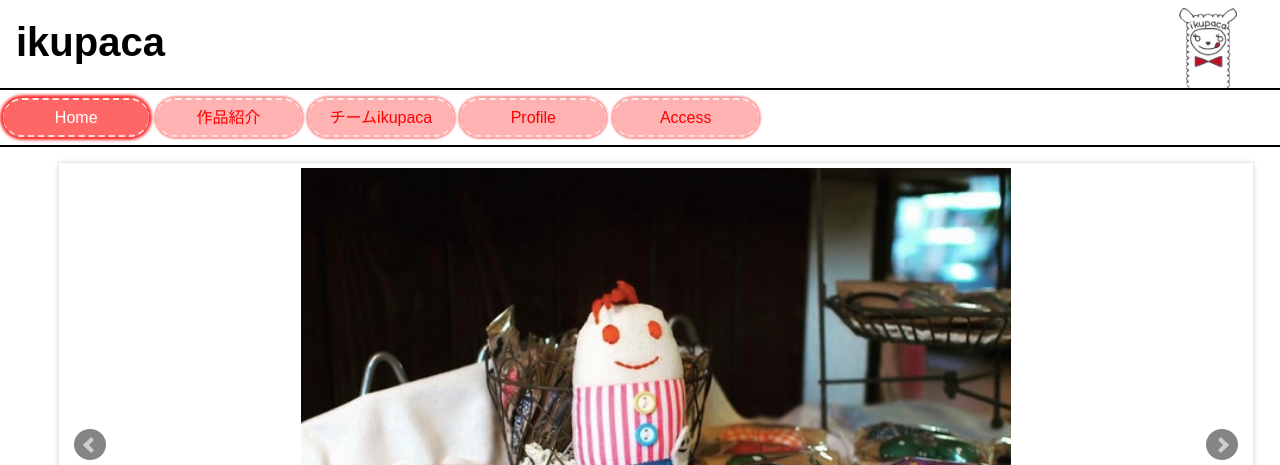
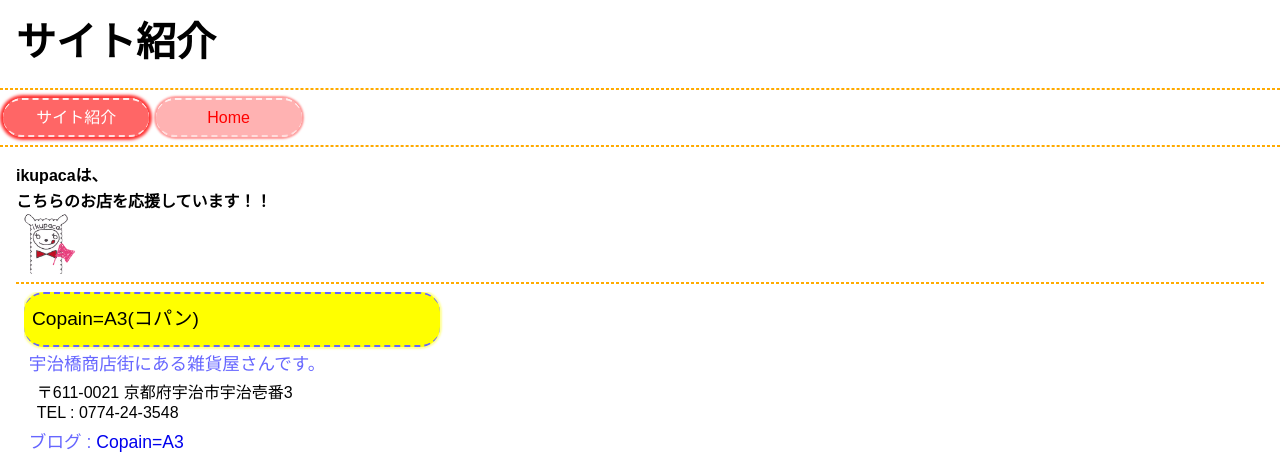
Before and after one commit to Kappappa/ikupaca, a PHP site: page /intro/index.php in a window 1280 px wide. Shown: the top 465 px of the page. Run offline with PHP 8.4, Linux system fonts and the light colour scheme; data that the repository does not hold is empty; some libraries are stand-ins or nearby versions.

Commit message:
紹介サイト草案
地図、アイコン画像、レイアウト(仮)等　追加

```diff
--- a/css/style.css
+++ b/css/style.css
@@ -16,13 +16,22 @@
   line-height: 1.6;
   color: #000;
 }
+
+/*main*/
 main{
 /*  height: 700px;*/
 }
+#mainpage{
+  padding:1rem;
+}
+
+/*hr  点線*/
 hr{
   border:none;
-  border:1px solid #000;
+/*  border:1px dotted #fa0;*/
+  border:1px dashed #fa0;
 }
+
 /**/
 /*header*/
 
@@ -308,6 +317,92 @@
   transition: all 0.5s ease;
 }
 
+/* Map */
+.map_ul{
+  width: 100%;
+}
+.intro_map{
+  width: 32%;
+  height: 300px;
+  margin-right: 0.5rem;
+}
+
+/* 紹介 */
+.intro{
+  line-height: 1.8;
+  margin: 0.5rem;
+  overflow:hidden;
+}
+.intro dl{
+  margin-bottom: 0.5rem;
+}
+.intro dt{
+  padding: 0.5rem;
+/*  display: inline;*/
+  width: 25rem;
+  font-size:1.2rem;
+  background-color: #ff0;
+   border-radius: 20px/20px;
+    border-top: 2px dashed #66f;
+    border-bottom: 2px dashed #66f;
+    box-shadow: 0 0 2px 2px #ff9;
+}
+.intro dd{
+  padding: 0 0 0 0.8rem;
+  line-height: 1.3;
+}
+.intro dd.ad{
+  padding: 0.3rem;
+  font-size: 1.1rem;
+  color: #66f;
+  line-height: 1.5;
+}
+.intro dd.bl{
+  padding: 0.3rem;
+  font-size: 1.1rem;
+  color: #66f;
+  line-height: 1.5;
+}
+.intro .intro_app,
+.intro .intro_int{
+  width: 31%;
+  min-width: 300px;
+  height: 300px;
+/*  background-color: #ccc;*/
+}
+.intro .intro_app{
+  margin-right: 0.5rem;
+}
+ul.fl{
+  width: 100%;
+  clear: both;
+}
+ul.fl li{
+  display: block;
+  float: left;
+}
+
+/*
+.intro .intro_app{
+  transform: rotate(2deg);
+  -webkit-transform: rotate(2deg);
+  -moz-transform: rotate(2deg);
+  margin: 0.5rem
+}
+
+.intro .intro_app img{
+  margin: -0.5rem;
+}
+.intro .intro_int{
+  transform: rotate(-2deg);
+  -webkit-transform: rotate(-2deg);
+  -moz-transform: rotate(-2deg);
+}
+.intro .intro_int img{
+  margin: 0.5rem;
+}
+*/
+
 /*@media (max-width: 640px) {*/
 @media (max-width: 1000px) {
   .wrapper,
@@ -390,5 +485,21 @@
     padding: 0;
   }
 
+  .intro dt{
+  padding: 0.2rem;
+  font-size: 1rem;
+  width: 17rem;
+  }
+  .intro_map{
+    width: 90%;
+  }
+  .intro .intro_app{
+    margin: 0.5rem 0 0 0;
+  }
+  .intro .intro_app,
+  .intro .intro_int{
+    width: 90%;
+    height: 90%;
+  }
 
 }
--- a/index.php
+++ b/index.php
@@ -105,6 +105,9 @@
           <dt><a href="https://instagram.com/IKUPACA/" target="_blank">【Instagram】</a></dt>
           <dd></dd>
           <hr>
+          <dt><a href="./intro/index.php">※ サイト紹介 ※</a></dt>
+          <dd></dd>
+          <hr>
           <dt><a href="./contact.php">【お問い合わせ】</a></dt>
           <dd></dd>
           <hr>
--- /dev/null
+++ b/intro/index.php
@@ -0,0 +1,190 @@
+<?php
+session_start();
+ini_set( 'display_errors', 1);
+
+// PDO接続
+include_once("../inc/config.php");
+// Class
+include_once("../inc/MHClass.php");
+  $m = new MHClass;
+// POSTデータチェック
+//  $m -> po();
+//SESSIONデータチェック
+//  $m -> se();
+//サニタイズ
+//  $m -> h($str);
+
+
+?>
+<!DOCTYPE html>
+<html lang="ja">
+
+<head>
+<meta charset="utf-8">
+<title>サイト紹介</title>
+<link rel="shortcut icon" href="../images/faviconB.ico">
+<link rel="apple-touch-icon-precomposed" href="http://nekomemo.chobi.net/_ikupaca/images/ikupaca_logo.jpg">
+<meta name="viewport" content="width=device-width,initial-scale=1.0,minimum-scale=1.0,maximum-scale=1.0,user-scalable=no">
+<link rel="stylesheet" type="text/css" href="../css/reset.css">
+<link rel="stylesheet" type="text/css" href="../css/style.css">
+<!--<link rel="stylesheet" type="text/css" href="../css/admin.css">-->
+<script type="text/javascript" src="../js/jquery.js"></script>
+<script type="text/javascript" src="http://maps.google.com/maps/api/js?sensor=true"></script>
+<script type="text/javascript">
+//初期化
+var mapi = 1; // MAP用のナンバリング
+var id ="";
+var name = "";
+var comment = "";
+var ad = "";
+var tel = "";
+var blog = "";
+var maps =""
+var int = new Array();
+var str=""
+
+function maping(id,name,ad,tel) {
+  /*----- 仮の位置を定義 -----*/
+  var latlng = new google.maps.LatLng(35,135);
+  /*----- ベースマップのオプション定義 -----*/
+  var myOptions = {
+    zoom: 17,
+    center: latlng,
+    mapTypeId: google.maps.MapTypeId.ROADMAP
+  };
+  /*----- スタイルを定義 -----*/
+    var styles = [
+        {
+            "featureType": "road.local",
+            "elementType": "geometry.fill",
+            "stylers": [
+                { "color": "#fafafa" }
+            ]
+        }
+    ];
+    /*----- スタイル名の指定 -----*/
+  var styleName = 'MyStyle';
+  /*----- マップの描画 -----*/
+  var map = new google.maps.Map(document.getElementById(id), myOptions);
+  /*----- スタイルの適用 -----*/
+    map.mapTypes.set(styleName, new google.maps.StyledMapType(styles, { name: styleName }));
+    map.setMapTypeId(styleName);
+  /*----- アイコンの定義 -----*/
+    var icon = new google.maps.MarkerImage(
+        '../images/ikupaca_logo_flag.png',
+        new google.maps.Size(35,47),
+        new google.maps.Point(0,0)
+    );
+  /*----- アイコンのオプション定義 -----*/
+    var markerOptions = {
+        icon: icon,
+        position: latlng,
+        map: map,
+        title: 'Copain=A3'
+    };
+  /*----- マーカー描画 -----*/
+  var marker = new google.maps.Marker(markerOptions);
+  /*----- インフォウィンドウ ------*/
+  var content = '<div class="ShowWindow">' +
+    '<h2>' + name + '</h2>' +
+    '<p>' + ad + '</p>' +
+    '<p>' + tel + '</p>' +
+    '</div>';
+  var ShowWindow = new google.maps.InfoWindow({
+    content: content
+  });
+  google.maps.event.addListener(marker, 'click', function() {
+    ShowWindow.open(map, marker);
+  });
+
+  /*----- ジオコーディングを定義 -----*/
+  var geocoder = new google.maps.Geocoder();
+  /*----- ジオコーディングを実行 -----*/
+  geocoder.geocode({
+    'address': ad,
+    'region': 'jp'
+  },function(results, status){
+    if (status == google.maps.GeocoderStatus.OK) {
+      map.setCenter(results[0].geometry.location);
+      marker.setPosition(results[0].geometry.location);
+    }
+  });
+  mapi++;
+}
+
+// 紹介文 (div.intro)
+function introR(int){
+//  console.log(int["name"]);
+  var str= '<dl><dt>' + int["name"] + '</dt><dd class="ad">'+int["comment"]+'</dd><dd>'+int["ad"]+'</dd><dd>'+int["tel"]+'</dd><dd class="bl">'+int["blog"]+'</dd></dl>'
+  return (str);
+}
+
+</script>
+</head>
+
+<body>
+<article>
+
+<header>
+    <h1 class="header">サイト紹介
+<!--      <img class="logo" src="../images/ikupaca_logo.png" alt="ikupaca">-->
+    </h1>
+    <hr>
+<!--サイトマップ-->
+    <div class="navi">
+     <ul>
+      <li class="now"><a href="">サイト紹介</a></li>
+      <li><a href="../index.php">Home</a></li>
+    </ul>
+    </div>
+    <hr>
+
+</header>
+<!-- header class="header" -->
+
+<main id="mainpage">
+
+<h2>ikupacaは、<br>こちらのお店を応援しています！！</h2>
+<img class="logo" width="60" src="../images/ikupaca_logo_flag2.png" alt="ikupaca">
+<hr>
+
+<div class="intro">
+<script type="text/javascript">
+  name = "Copain=A3(コパン)";
+  comment = "宇治橋商店街にある雑貨屋さんです。";
+  ad = "〒611-0021 京都府宇治市宇治壱番3";
+  tel = "TEL : 0774-24-3548";
+  blog = 'ブログ : <a href="http://copain1.blog78.fc2.com/" target="_blank">Copain=A3</a>';
+
+  id ="map_basic"+ mapi;
+  maps = '<div id="'+id+'" style="width: 100%; height: 300px;"></div>';
+  int = {"name":name,"comment":comment,"ad":ad,"tel":tel,"blog":blog};
+  document.write(introR(int));int="";
+</script>
+<ul class="fl">
+  <li class="intro_map">
+<script type="text/javascript">
+document.write(maps);
+maping(id,name,ad,tel);
+</script>
+</li>
+<!--  写真の高さは300px-->
+<!--  <li class="intro_app"><img width="100%" height="300px" src="../images/bg.jpg" alt="test"></li>-->
+  <li class="intro_app"><img width="100%" src="../images/bg.jpg" alt="test"></li>
+  <li class="intro_int"><img width="100%" src="../images/bg.jpg" alt="test"></li>
+</ul>
+</div>
+<hr class="hid">
+
+
+
+
+
+
+
+</main>
+
+<?php include_once("../tmp/footer.php"); ?>
+</article>
+</body>
+</html>
```
Also changed, not shown: dev/plan.php (+14 -1 lines), dev/plan.txt (+78 -55 lines), images/ikupaca_logo_flag.png (added), images/ikupaca_logo_flag2.png (added), images/s_ikupaca_logo_flag2.png (added).
